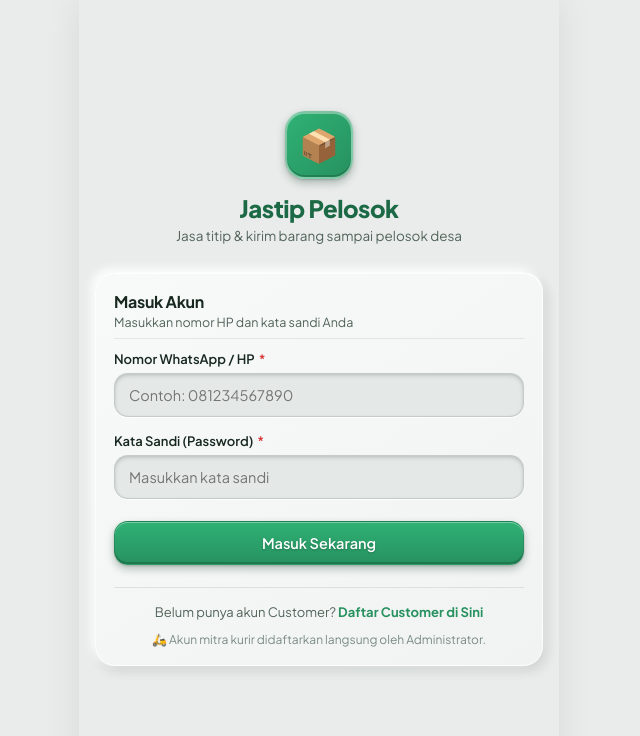
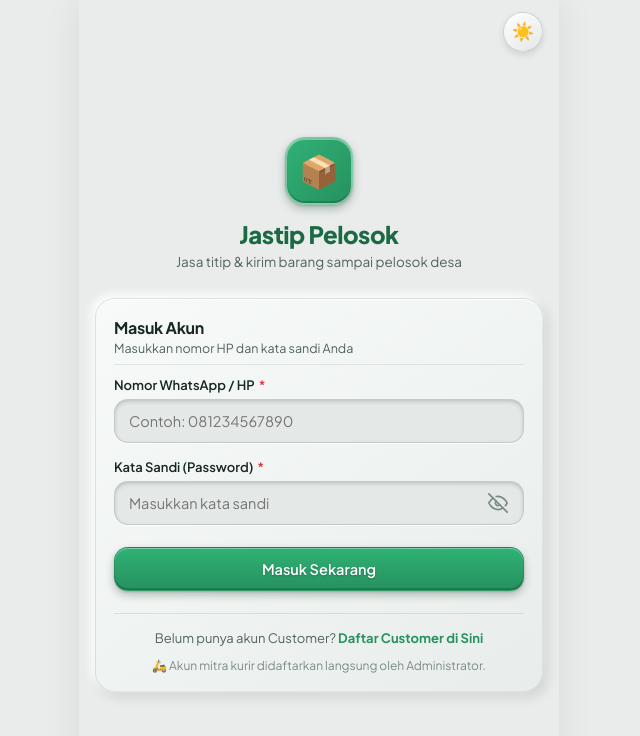
Before and after one commit to Unyil011/jastip-pelosok, a React (Vite) app: page /login in a window 1280 px wide. Shown: the top 736 px of the page, without its empty margins (321-961 px from the left). Built offline with nearby package versions, Linux system fonts and the light colour scheme; the HTML template or start-up script is replaced by a standard one.

Commit message:
Add password eye toggle icon and dark/light mode toggle with skeuomorphic theme

```diff
--- a/src/App.jsx
+++ b/src/App.jsx
@@ -1,6 +1,8 @@
 import React from 'react';
 import { BrowserRouter, Routes, Route, Navigate } from 'react-router-dom';
 import { AuthProvider, useAuth } from './hooks/useAuth';
+import { ThemeProvider } from './hooks/useTheme';
+import ThemeToggle from './components/ThemeToggle';
 
 // Pages
 import Login from './pages/Login';
@@ -12,6 +14,28 @@ import OrderHistory from './pages/OrderHistory';
 import DashboardKurir from './pages/DashboardKurir';
 import DashboardAdmin from './pages/DashboardAdmin';
 import SkeletonLoader from './components/SkeletonLoader';
+
+/**
+ * Header Global Bar: Brand & Theme Toggle Switcher
+ */
+function TopHeader() {
+  return (
+    <div
+      style={{
+        display: 'flex',
+        justifyContent: 'flex-end',
+        alignItems: 'center',
+        padding: '12px 16px 0 16px',
+        maxWidth: '480px',
+        margin: '0 auto',
+        width: '100%',
+        zIndex: 10,
+      }}
+    >
+      <ThemeToggle />
+    </div>
+  );
+}
 
 /**
  * Route Guard Berbasis Role
@@ -32,7 +56,6 @@ function ProtectedRoute({ children, allowedRoles = [] }) {
   }
 
   if (allowedRoles.length > 0 && !allowedRoles.includes(profile.role)) {
-    // Jika role tidak diizinkan, kembalikan ke dashboard yang sesuai
     if (profile.role === 'customer') return <Navigate to="/dashboard-customer" replace />;
     if (profile.role === 'kurir') return <Navigate to="/dashboard-kurir" replace />;
     if (profile.role === 'admin') return <Navigate to="/dashboard-admin" replace />;
@@ -44,8 +67,10 @@ function ProtectedRoute({ children, allowedRoles = [] }) {
 
 export default function App() {
   return (
+    <ThemeProvider>
       <AuthProvider>
         <BrowserRouter>
+          <TopHeader />
           <Routes>
             {/* Public Auth Routes */}
             <Route path="/" element={<Navigate to="/login" replace />} />
@@ -104,5 +129,6 @@ export default function App() {
           </Routes>
         </BrowserRouter>
       </AuthProvider>
+    </ThemeProvider>
   );
 }
--- a/src/components/Card.jsx
+++ b/src/components/Card.jsx
@@ -31,7 +31,7 @@ export default function Card({
         return 'var(--color-bg-elevated)';
       case 'raised':
       default:
-        return 'linear-gradient(145deg, #f7faf9 0%, var(--color-bg-card) 100%)';
+        return 'var(--color-bg-card-grad)';
     }
   };
 
@@ -42,12 +42,12 @@ export default function Card({
         background: getBackground(),
         boxShadow: getShadow(),
         borderRadius: 'var(--radius-lg)',
-        border: '1px solid rgba(255, 255, 255, 0.7)',
+        border: '1px solid var(--color-border-subtle)',
         padding: padding,
         marginBottom: '16px',
         position: 'relative',
         cursor: onClick ? 'pointer' : 'default',
-        transition: 'transform 0.15s ease, box-shadow 0.15s ease',
+        transition: 'transform 0.15s ease, box-shadow 0.15s ease, background 0.25s ease',
         ...style,
       }}
       {...props}
@@ -60,7 +60,7 @@ export default function Card({
             justifyContent: 'space-between',
             marginBottom: '12px',
             paddingBottom: '8px',
-            borderBottom: '1px solid rgba(82, 99, 90, 0.12)',
+            borderBottom: '1px solid var(--color-border-subtle)',
           }}
         >
           <div>
--- a/src/components/Input.jsx
+++ b/src/components/Input.jsx
@@ -1,4 +1,4 @@
-import React from 'react';
+import React, { useState } from 'react';
 
 export default function Input({
   label,
@@ -6,10 +6,17 @@ export default function Input({
   helperText,
   icon = null,
   required = false,
+  type = 'text',
   containerStyle = {},
   style = {},
   ...props
 }) {
+  const [showPassword, setShowPassword] = useState(false);
+  const isPasswordField = type === 'password';
+
+  // Tentukan tipe input aktual (bisa berubah jika user klik icon mata)
+  const actualType = isPasswordField ? (showPassword ? 'text' : 'password') : type;
+
   return (
     <div style={{ display: 'flex', flexDirection: 'column', gap: '6px', marginBottom: '16px', ...containerStyle }}>
       {label && (
@@ -45,13 +52,18 @@ export default function Input({
         )}
 
         <input
+          type={actualType}
           style={{
             width: '100%',
-            padding: icon ? '12px 14px 12px 38px' : '12px 14px',
+            padding: isPasswordField
+              ? '12px 42px 12px 14px'
+              : icon
+              ? '12px 14px 12px 38px'
+              : '12px 14px',
             borderRadius: 'var(--radius-md)',
             border: error
               ? '1px solid var(--color-danger)'
-              : '1px solid rgba(82, 99, 90, 0.22)',
+              : '1px solid var(--color-border)',
             background: 'var(--color-bg-input)',
             boxShadow: 'var(--skeuo-input-sunken)',
             fontSize: '14.5px',
@@ -64,16 +76,53 @@ export default function Input({
           onFocus={(e) => {
             e.target.style.border = '1px solid var(--color-primary)';
             e.target.style.boxShadow =
-              'inset 0 2px 4px rgba(20, 35, 28, 0.15), 0 0 0 3px rgba(39, 145, 85, 0.15)';
+              'inset 0 2px 4px rgba(20, 35, 28, 0.15), 0 0 0 3px rgba(39, 145, 85, 0.2)';
           }}
           onBlur={(e) => {
             e.target.style.border = error
               ? '1px solid var(--color-danger)'
-              : '1px solid rgba(82, 99, 90, 0.22)';
+              : '1px solid var(--color-border)';
             e.target.style.boxShadow = 'var(--skeuo-input-sunken)';
           }}
           {...props}
         />
+
+        {/* Icon Mata untuk Toggle Lihat/Sembunyikan Password */}
+        {isPasswordField && (
+          <button
+            type="button"
+            onClick={() => setShowPassword(!showPassword)}
+            title={showPassword ? 'Sembunyikan Kata Sandi' : 'Lihat Kata Sandi'}
+            style={{
+              position: 'absolute',
+              right: '12px',
+              background: 'none',
+              border: 'none',
+              cursor: 'pointer',
+              color: 'var(--color-text-dim)',
+              display: 'flex',
+              alignItems: 'center',
+              justifyContent: 'center',
+              padding: '4px',
+              fontSize: '16px',
+              userSelect: 'none',
+            }}
+          >
+            {showPassword ? (
+              // Icon Mata Terbuka
+              <svg width="20" height="20" viewBox="0 0 24 24" fill="none" stroke="currentColor" strokeWidth="2" strokeLinecap="round" strokeLinejoin="round">
+                <path d="M1 12s4-8 11-8 11 8 11 8-4 8-11 8-11-8-11-8z"></path>
+                <circle cx="12" cy="12" r="3"></circle>
+              </svg>
+            ) : (
+              // Icon Mata Dicoret (Tertutup)
+              <svg width="20" height="20" viewBox="0 0 24 24" fill="none" stroke="currentColor" strokeWidth="2" strokeLinecap="round" strokeLinejoin="round">
+                <path d="M17.94 17.94A10.07 10.07 0 0 1 12 20c-7 0-11-8-11-8a18.45 18.45 0 0 1 5.06-5.94M9.9 4.24A9.12 9.12 0 0 1 12 4c7 0 11 8 11 8a18.5 18.5 0 0 1-2.16 3.19m-6.72-1.07a3 3 0 1 1-4.24-4.24"></path>
+                <line x1="1" y1="1" x2="23" y2="23"></line>
+              </svg>
+            )}
+          </button>
+        )}
       </div>
 
       {error ? (
--- /dev/null
+++ b/src/components/ThemeToggle.jsx
@@ -0,0 +1,38 @@
+import React from 'react';
+import { useTheme } from '../hooks/useTheme';
+
+export default function ThemeToggle({ style = {} }) {
+  const { isDark, toggleTheme } = useTheme();
+
+  return (
+    <button
+      type="button"
+      onClick={toggleTheme}
+      title={isDark ? 'Ganti ke Mode Terang (Light Mode)' : 'Ganti ke Mode Gelap (Dark Mode)'}
+      style={{
+        width: '40px',
+        height: '40px',
+        borderRadius: '50%',
+        display: 'flex',
+        alignItems: 'center',
+        justifyContent: 'center',
+        background: isDark
+          ? 'linear-gradient(145deg, #25382e 0%, #17241d 100%)'
+          : 'linear-gradient(145deg, #ffffff 0%, #e2e8e5 100%)',
+        border: '1px solid var(--color-border)',
+        boxShadow: isDark
+          ? 'inset 0 1px 1px rgba(255,255,255,0.1), 0 3px 6px rgba(0,0,0,0.5)'
+          : 'inset 0 1px 1px rgba(255,255,255,0.8), 0 3px 6px rgba(20,35,28,0.12)',
+        cursor: 'pointer',
+        fontSize: '18px',
+        userSelect: 'none',
+        transition: 'transform 0.15s ease, background 0.25s ease',
+        ...style,
+      }}
+      onMouseDown={(e) => (e.currentTarget.style.transform = 'scale(0.92)')}
+      onMouseUp={(e) => (e.currentTarget.style.transform = 'scale(1)')}
+    >
+      {isDark ? '🌙' : '☀️'}
+    </button>
+  );
+}
--- /dev/null
+++ b/src/hooks/useTheme.jsx
@@ -0,0 +1,38 @@
+import React, { createContext, useContext, useEffect, useState } from 'react';
+
+const ThemeContext = createContext(null);
+
+export function ThemeProvider({ children }) {
+  const [theme, setTheme] = useState(() => {
+    const saved = localStorage.getItem('theme');
+    if (saved) return saved;
+    // Default cek preferensi sistem pengguna
+    if (window.matchMedia && window.matchMedia('(prefers-color-scheme: dark)').matches) {
+      return 'dark';
+    }
+    return 'light';
+  });
+
+  useEffect(() => {
+    document.documentElement.setAttribute('data-theme', theme);
+    localStorage.setItem('theme', theme);
+  }, [theme]);
+
+  const toggleTheme = () => {
+    setTheme((prev) => (prev === 'light' ? 'dark' : 'light'));
+  };
+
+  return (
+    <ThemeContext.Provider value={{ theme, toggleTheme, isDark: theme === 'dark' }}>
+      {children}
+    </ThemeContext.Provider>
+  );
+}
+
+export function useTheme() {
+  const context = useContext(ThemeContext);
+  if (!context) {
+    throw new Error('useTheme harus digunakan di dalam ThemeProvider');
+  }
+  return context;
+}
```
Also changed, not shown: src/styles/variables.css (+65 -3 lines). Lines whose indentation alone changed are shown as unchanged.
